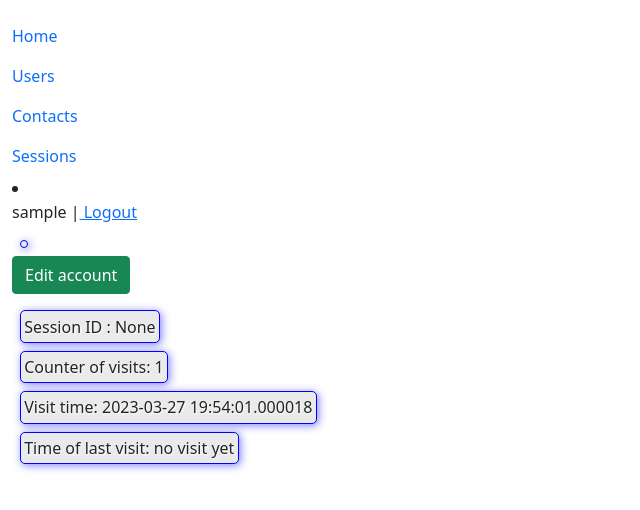
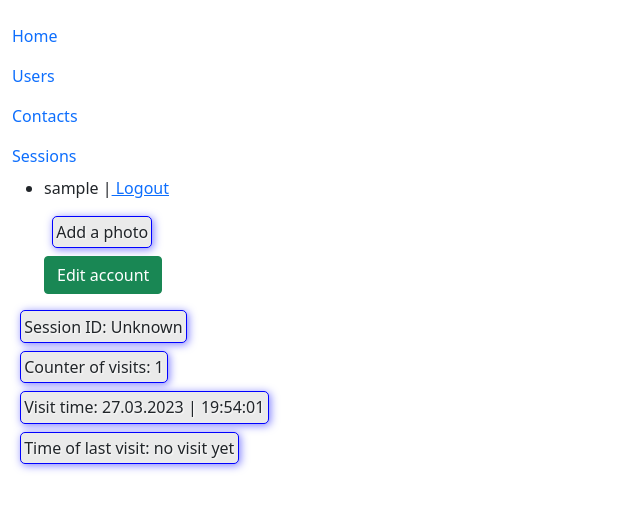
Before and after one commit to Hillel-i-Python-Pro-i-2022-12-27/homework__muchnik__lev__django, a Django app: page /sessions-example/ in a window 1280 px wide. Shown: the part 48-558 px from the top of the page, without its empty margins (0-640 px from the left). Run offline with Django 4.2, Linux system fonts and the light colour scheme; the visitor is signed in with stand-in values (Sample User, id 1).

Commit message:
homework 15

```diff
--- a/apps/sessions_example/views.py
+++ b/apps/sessions_example/views.py
@@ -18,7 +18,7 @@
         count_of_visits = session.get(KEY__COUNT_OF_VISITS, 0)
 
         count_of_visits += 1
-        date_real = str(datetime.now())
+        date_real = str(datetime.now().strftime("%d.%m.%Y | %H:%M:%S"))
         datetime_of_last_visit = session.get(KEY__PREVIOUS_TIME, 0)
 
         session[KEY__PREVIOUS_TIME] = date_real
--- a/apps/templates/_helpers/_header.html
+++ b/apps/templates/_helpers/_header.html
@@ -15,6 +15,7 @@
     </ul>
     </nav>
 
+    <ul>
     {% if user.is_authenticated %}
 
         <li class="last">
@@ -23,6 +24,8 @@
                 <div class="user-avatar">
                     {% if user.avatar %}
                         <img src="{{ user.avatar.url }}" alt="Avatar" >
+                    {% else %}
+                        Add a photo
                     {% endif %}
                 </div>
             </div>
@@ -39,5 +42,6 @@
             <a href="{% url "login" %}" > Login </a>| <a href="{% url "user:signup" %}" > Signup users</a>
         </li>
     {% endif %}
+    </ul>
 
 </header>
--- a/apps/templates/sessions_example/index.html
+++ b/apps/templates/sessions_example/index.html
@@ -7,7 +7,13 @@
 
 {%  block content %}
     <div >
-        <p class="col my-element-style"> Session ID : {{ session_id }} </p>
+        <p class="col my-element-style">
+            {%  if session_id is not None %}
+            Session ID : {{ session_id }}
+            {% else %}
+            Session ID: Unknown
+            {% endif %}
+        </p>
         <p class="col my-element-style">Counter of visits:  {{ count_of_visits }}</p>
         <p class="col my-element-style"> Visit time: {{ date_real }}</p>
         {% if datetime_of_last_visit %}
```
